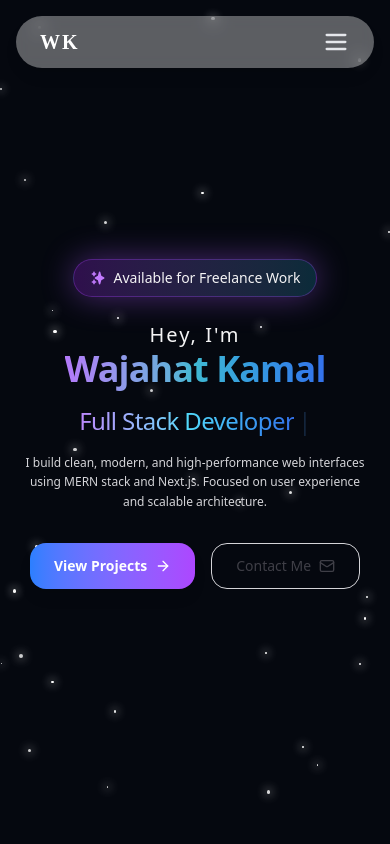
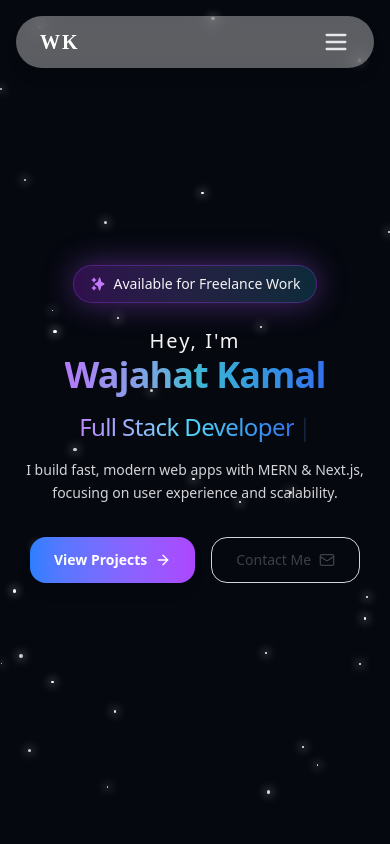
Before and after one commit to wajahat-kamal/Dev-Portfolio, a React (Vite) app: page / in a window 390 px wide. Shown: the top 844 px of the page. Built offline with nearby package versions, Linux system fonts and the light colour scheme.

Commit message:
Refine HeroSection text content: enhance messaging for clarity and responsiveness by introducing separate text spans for different screen sizes, ensuring a modern and user-focused presentation.

```diff
--- a/src/components/HeroSection.jsx
+++ b/src/components/HeroSection.jsx
@@ -88,11 +88,16 @@ export default function HeroSection() {
         <motion.p
           {...fadeUp}
           transition={{ delay: 0.4 }}
-          className="mx-auto mt-4 max-w-sm md:max-w-xl text-xs sm:text-sm leading-relaxed text-zinc-300"
+          className="mx-auto mt-4 max-w-sm md:max-w-xl text-sm leading-relaxed text-zinc-300"
         >
-          I build clean, modern, and high-performance web interfaces using MERN
-          stack and Next.js. Focused on user experience and scalable
-          architecture.
+          <span className="hidden md:block text-zinc-300">
+            I build clean, modern, and fast web interfaces using MERN stack and Next.js,
+            focusing on user experience and making apps easy to scale.
+          </span>
+
+          <span className="block md:hidden text-zinc-300">
+            I build fast, modern web apps with MERN & Next.js, focusing on user experience and scalability.
+          </span>
         </motion.p>
 
         {/* CTA */}
```
